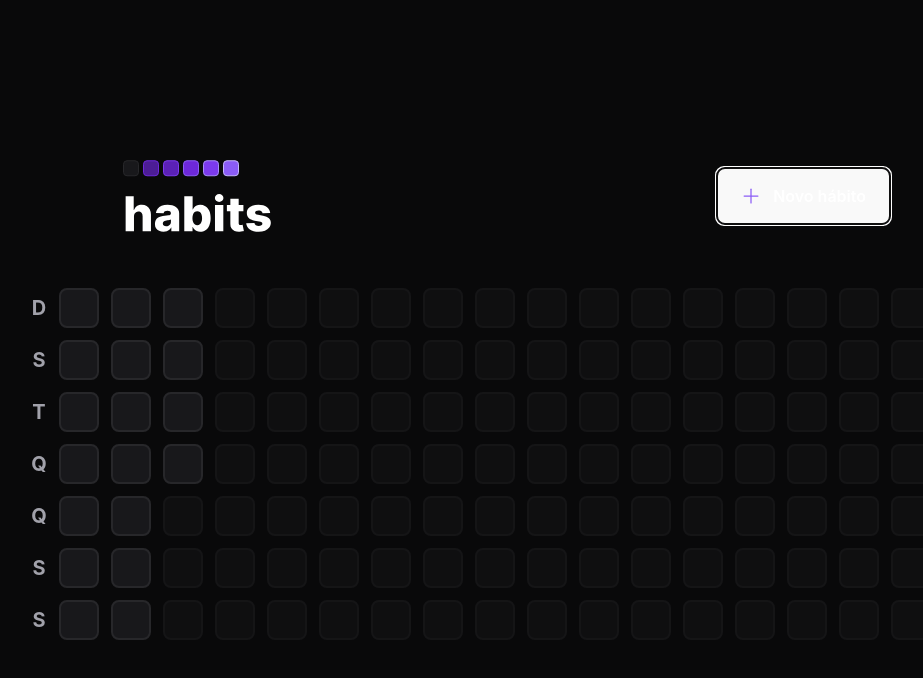
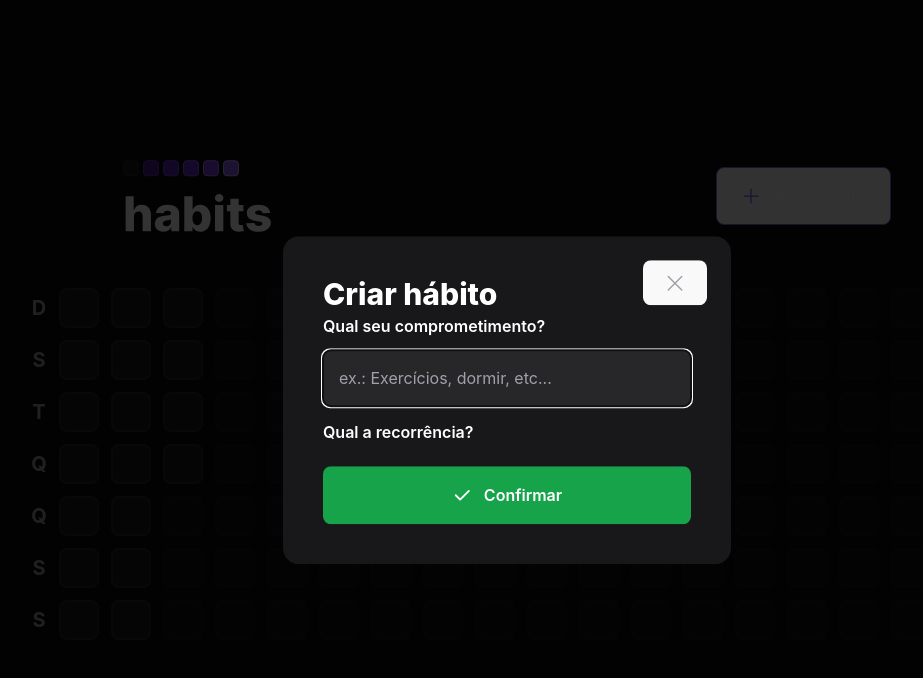
Before and after one commit to Levysantiago/habits-client-web, a React (Vite) app: page / in a window 1280 px wide. Both pictures are taken after a click on the button "Novo hábito". Shown: the top 678 px of the page, without its empty margins (133-1056 px from the left). Built offline with nearby package versions, Linux system fonts and the light colour scheme.

Commit message:
feat: modal habit creation

```diff
--- a/index.html
+++ b/index.html
@@ -4,7 +4,7 @@
     <meta charset="UTF-8" />
     <link rel="icon" type="image/svg+xml" href="/vite.svg" />
     <meta name="viewport" content="width=device-width, initial-scale=1.0" />
-    <title>Vite + React + TS</title>
+    <title>Habits</title>
   </head>
   <body class="bg-background text-white">
     <div id="root"></div>
--- a/package.json
+++ b/package.json
@@ -9,6 +9,7 @@
     "preview": "vite preview"
   },
   "dependencies": {
+    "@radix-ui/react-dialog": "^1.0.2",
     "dayjs": "^1.11.7",
     "phosphor-react": "^1.4.1",
     "react": "^18.2.0",
--- a/src/components/Header.tsx
+++ b/src/components/Header.tsx
@@ -1,19 +1,40 @@
 import "../styles/global.css";
 import logoImage from "../assets/logo.svg";
-import { Plus } from "phosphor-react";
+import { Plus, X } from "phosphor-react";
+import * as Dialog from "@radix-ui/react-dialog";
+import { NewHabitForm } from "./NewHabitForm";
 
 export function Header() {
   return (
     <div className="w-full max-w-3xl mx-auto flex items-center justify-between mb-14">
       <img src={logoImage} alt="Habits" />
 
-      <button
-        type="button"
-        className="border border-violet-500 font-semibold rounded-lg px-6 py-4 flex items-center gap-3 hover:border-violet-300"
-      >
-        <Plus size={20} className="text-violet-500" />
-        Novo hábito
-      </button>
+      <Dialog.Root>
+        <Dialog.Trigger
+          type="button"
+          className="border border-violet-500 font-semibold rounded-lg px-6 py-4 flex items-center gap-3 hover:border-violet-300"
+        >
+          <Plus size={20} className="text-violet-500" />
+          Novo hábito
+        </Dialog.Trigger>
+
+        <Dialog.Portal>
+          <Dialog.Overlay className="w-screen h-screen bg-black/80 fixed inset-0" />
+
+          <Dialog.Content className="absolute p-10 bg-zinc-900 rounded-2xl w-full max-w-md top-1/2 left-1/2 -translate-x-1/2 -translate-y-1/2">
+            <Dialog.Close className="absolute right-6 top-6 text-zinc-400 hover:text-zinc-200">
+              <X size={24} aria-label="Fechar" />
+            </Dialog.Close>
+
+            <Dialog.Title className="text-3xl leading-tight font-extrabold">
+              {" "}
+              Criar hábito
+            </Dialog.Title>
+
+            <NewHabitForm />
+          </Dialog.Content>
+        </Dialog.Portal>
+      </Dialog.Root>
     </div>
   );
 }
--- /dev/null
+++ b/src/components/NewHabitForm.tsx
@@ -0,0 +1,31 @@
+import { Check } from "phosphor-react";
+
+export function NewHabitForm() {
+  return (
+    <form>
+      <label htmlFor="title" className="font-semibold leading-tight">
+        Qual seu comprometimento?
+      </label>
+
+      <input
+        type="text"
+        id="title"
+        placeholder="ex.: Exercícios, dormir, etc..."
+        autoFocus
+        className="p-4 rounded-lg mt-3 bg-zinc-800 text-white placeholder:text-zinc-400 w-full"
+      />
+
+      <label htmlFor="" className="font-semibold leading-tight mt-4 block">
+        Qual a recorrência?
+      </label>
+
+      <button
+        type="submit"
+        className="mt-6 rounded-lg p-4 flex items-center justify-center gap-3 font-semibold bg-green-600 hover:bg-green-500 w-full"
+      >
+        <Check size={20} weight="bold" />
+        Confirmar
+      </button>
+    </form>
+  );
+}
```
